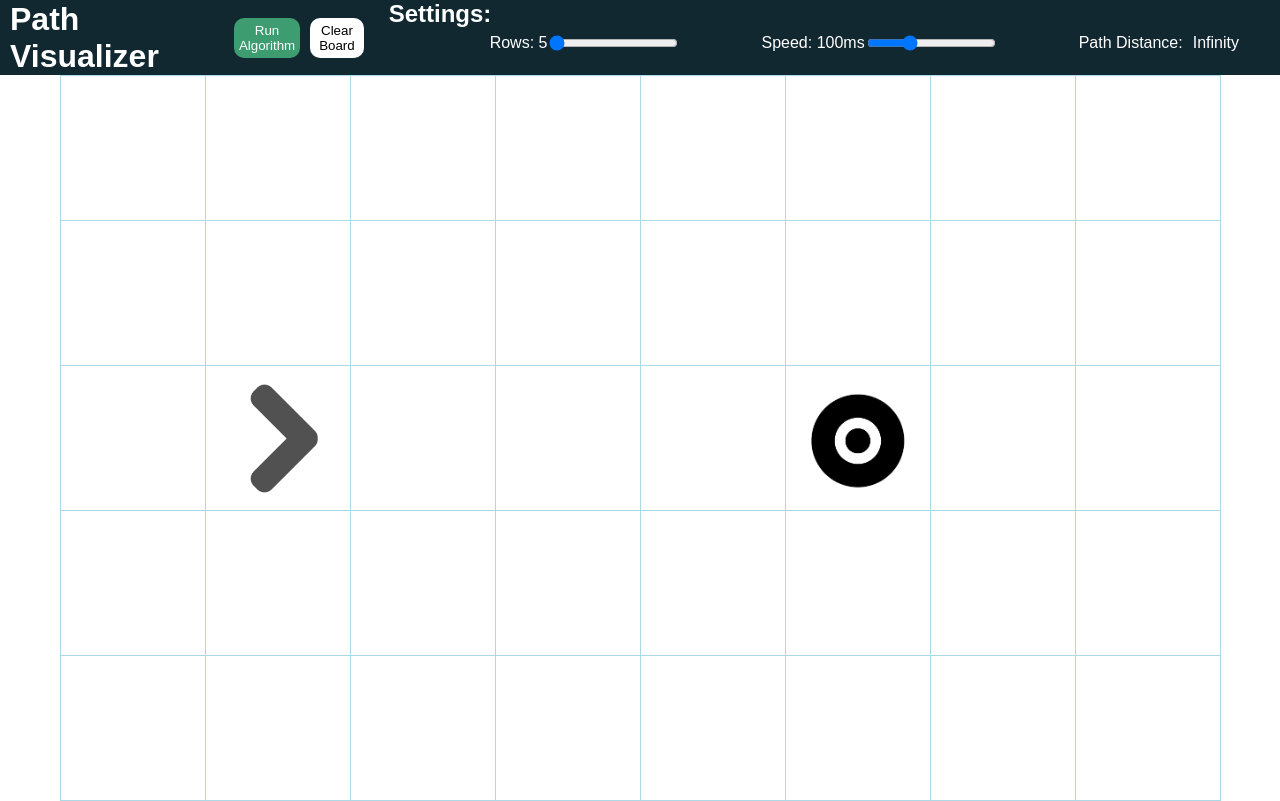
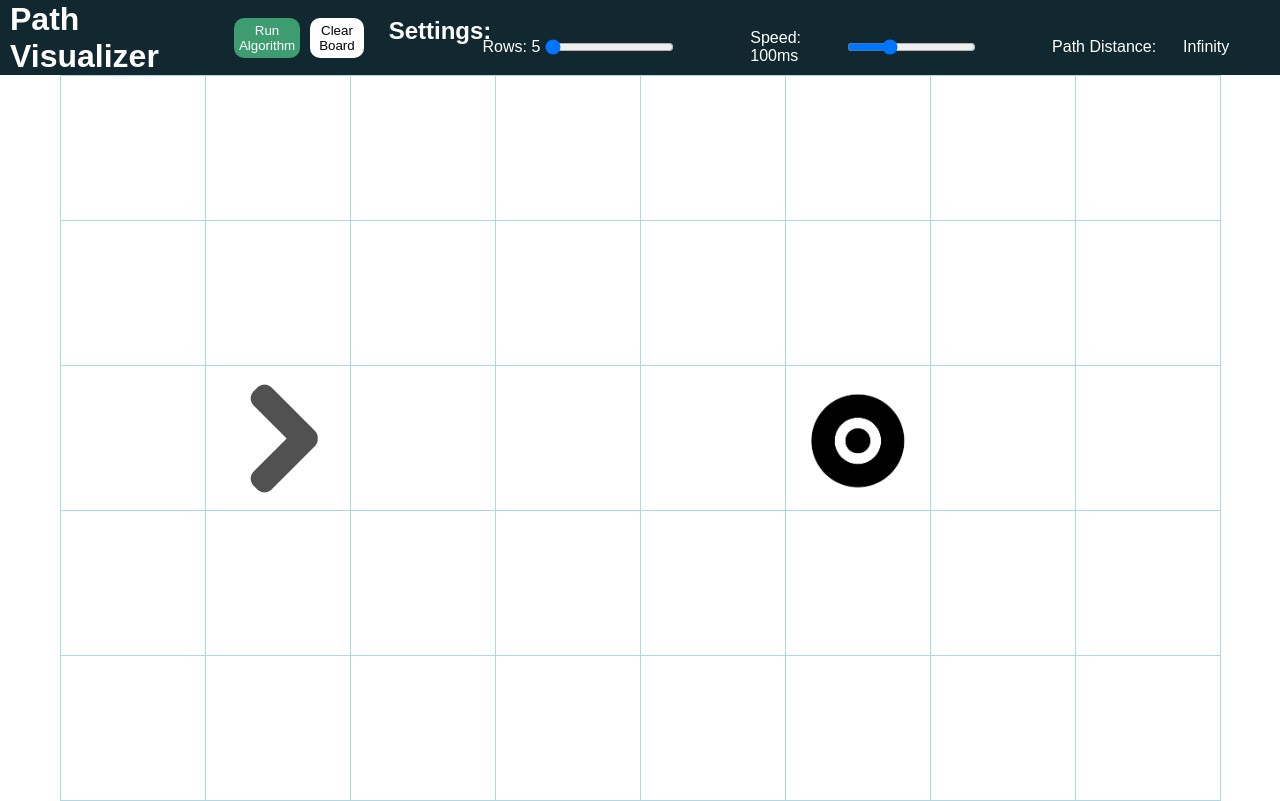
Before and after one commit to AndrewBloodworth/PathVisualizer, a React (Create React App) app: page / in a window 1280 px wide. Shown: the top 801 px of the page. Built offline with nearby package versions, Linux system fonts and the light colour scheme; a web font is replaced by a local one.

Commit message:
CSS change

```diff
--- a/src/app/index.css
+++ b/src/app/index.css
@@ -65,9 +65,10 @@ main {
 .settings-container {
   display: flex;
   flex-direction: column;
-  justify-content: flex-start;
+  justify-content: center;
   align-items: flex-start;
   margin-left: 20px;
+  margin-bottom: 10px;
   height: 100%;
   width: 100%;
   color: white;
@@ -77,13 +78,16 @@ main {
   justify-content: space-evenly;
   margin-left: 30px;
   color: white;
-  height: 30px;
+  height: 4px;
   width: 100%;
 }
 .slider {
   display: flex;
   align-items: center;
   padding-right: 10px;
+}
+input {
+  cursor: pointer;
 }
 .speed {
   display: flex;
@@ -96,7 +100,7 @@ main {
   justify-content: center;
   align-items: center;
   width: 100%;
-  height: 100%;
+  height: calc(100vh - var(--nav-height));
 }
 .loader h3 {
   font-size: 100px;
--- a/src/components/nav/Nav.js
+++ b/src/components/nav/Nav.js
@@ -58,7 +58,9 @@ export const Nav = ({ slider, setSlider }) => {
         <h2 style={{ margin: 0 }}>Settings:</h2>
         <div className="settings">
           <div className="slider">
-            <label for="slider">Rows: {slider}</label>
+            <label for="slider" style={{ width: 61 }}>
+              Rows: {slider}
+            </label>
             <input
               onChange={handleChange}
               type="range"
@@ -70,7 +72,9 @@ export const Nav = ({ slider, setSlider }) => {
             ></input>
           </div>
           <div className="speed">
-            <label for="speed">Speed: {speed}ms</label>
+            <label for="speed" style={{ width: 95 }}>
+              Speed: {speed}ms
+            </label>
             <input
               onChange={handleChangeSpeed}
               type="range"
@@ -83,7 +87,7 @@ export const Nav = ({ slider, setSlider }) => {
           </div>
           <div className="distance">
             <p style={{ paddingRight: 10 }}>Path Distance: </p>
-            <p id="distance" style={{ color: "white" }}>
+            <p id="distance" style={{ width: 80, textAlign: "center" }}>
               Infinity
             </p>
           </div>
```
